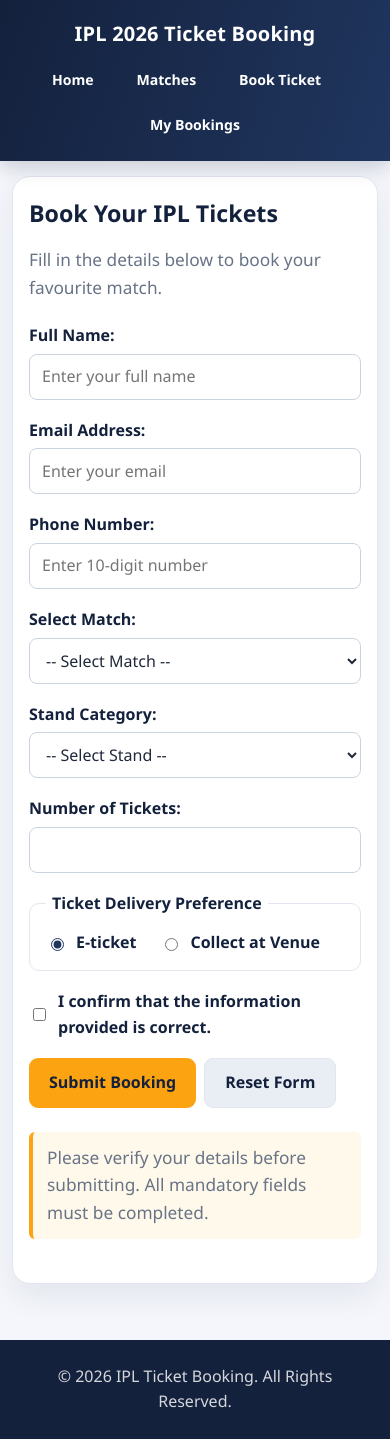
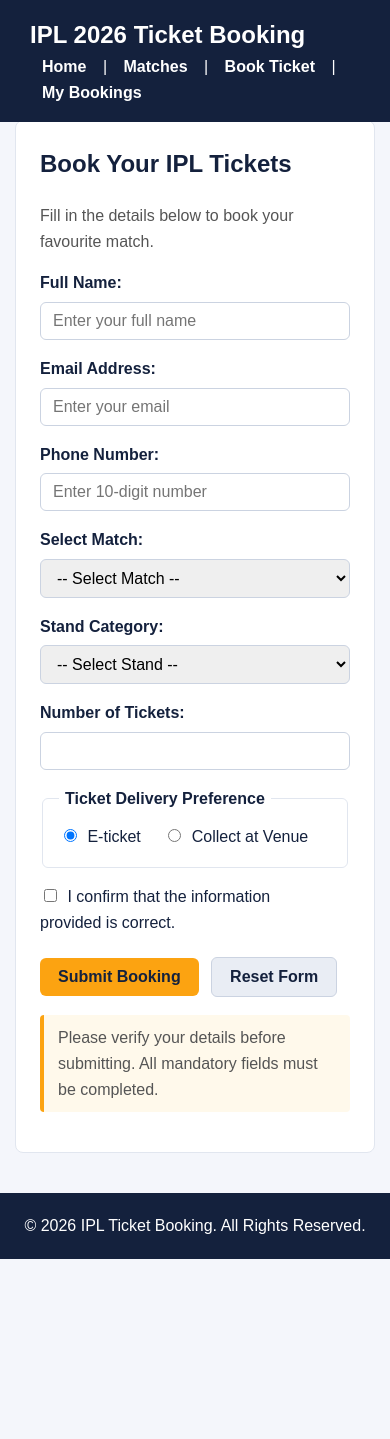
Before and after one commit to hemantksra/IPL_Website, a plain HTML site: page booking.html in a window 390 px wide. After the commit the page ends 1259 px from the top, so only its background shows below. Drawn offline with Linux system fonts and the light colour scheme.

```diff
--- a/styles.css
+++ b/styles.css
@@ -1,530 +1,325 @@
-:root {
-  --primary: #14213d;
-  --primary-light: #20365f;
-  --accent: #fca311;
-  --accent-hover: #e89100;
-  --background: #f4f6fb;
-  --surface: #ffffff;
-  --text: #20283a;
-  --muted: #687386;
-  --border: #e1e6ef;
-  --success: #16865b;
-  --shadow: 0 12px 30px rgba(20, 33, 61, 0.08);
-}
-
+/* Basic layout and reset */
 * {
   box-sizing: border-box;
 }
 
-html {
-  scroll-behavior: smooth;
-  scroll-padding-top: 110px;
+body {
+  margin: 0;
+  padding-top: 100px;
+  font-family: Arial, sans-serif;
+  line-height: 1.6;
+  background-color: #f4f6fb;
+  color: #20283a;
 }
 
-body {
-  margin: 0;
-  padding-top: 126px;
-  background: var(--background);
-  color: var(--text);
-  font-family: "Segoe UI", Arial, sans-serif;
-  line-height: 1.6;
-}
-
+/* Header & Navigation */
 header {
   position: fixed;
+  top: 0;
+  left: 0;
+  width: 100%;
+  background-color: #14213d;
+  color: #ffffff;
+  padding: 16px 30px;
+  display: flex;
+  justify-content: space-between;
+  align-items: center;
+  flex-wrap: wrap;
   z-index: 1000;
-  inset: 0 0 auto;
-  display: flex;
-  align-items: center;
-  justify-content: space-between;
-  flex-wrap: wrap;
-  gap: 12px 24px;
-  padding: 18px clamp(20px, 6vw, 88px);
-  color: #fff;
-  background: linear-gradient(110deg, var(--primary), var(--primary-light));
-  box-shadow: 0 5px 20px rgba(10, 20, 40, 0.2);
 }
 
 header h1 {
   margin: 0;
-  color: #fff;
-  font-size: clamp(1.25rem, 2.5vw, 1.8rem);
-  letter-spacing: 0.2px;
-}
-
-nav {
-  display: flex;
-  align-items: center;
-  flex-wrap: wrap;
-  gap: 8px;
-}
-
-nav {
-  color: transparent;
+  font-size: 1.5rem;
+  color: #ffffff;
 }
 
 nav a {
-  padding: 8px 12px;
-  border-radius: 8px;
-  color: #fff;
-  font-size: 0.95rem;
-  font-weight: 600;
+  color: #ffffff;
   text-decoration: none;
-  transition:
-    background 160ms ease,
-    color 160ms ease,
-    transform 160ms ease;
+  padding: 6px 12px;
+  border-radius: 4px;
+  font-weight: bold;
 }
 
-nav a:hover,
-nav a:focus-visible {
-  color: var(--primary);
-  background: var(--accent);
-  transform: translateY(-1px);
-  outline: none;
+nav a:hover {
+  background-color: #fca311;
+  color: #14213d;
 }
 
+/* Page content */
 main {
-  width: min(1120px, calc(100% - 40px));
-  margin: 34px auto 56px;
+  max-width: 1000px;
+  margin: 20px auto 40px auto;
+  padding: 0 15px;
 }
 
-main > section {
-  margin: 26px 0;
-  padding: clamp(22px, 4vw, 38px);
-  border: 1px solid var(--border);
-  border-radius: 18px;
-  background: var(--surface);
-  box-shadow: var(--shadow);
+.booking-main {
+  max-width: 750px;
 }
 
+section {
+  background-color: #ffffff;
+  padding: 24px;
+  margin-bottom: 24px;
+  border-radius: 8px;
+  border: 1px solid #e1e6ef;
+}
+
+/* Hero Section */
+.hero-section {
+  text-align: center;
+  background-color: #14213d;
+  color: #ffffff;
+}
+
+.hero-section h2,
+.hero-section p {
+  color: #ffffff;
+}
+
+/* Typography */
 h2 {
-  margin: 0 0 18px;
-  color: var(--primary);
-  font-size: clamp(1.45rem, 3vw, 2rem);
-  line-height: 1.25;
+  margin-top: 0;
+  color: #14213d;
 }
 
 h3 {
-  margin: 24px 0 10px;
-  color: var(--primary-light);
+  color: #20365f;
 }
 
 p {
-  color: var(--muted);
+  color: #555555;
 }
 
-ul {
-  padding-left: 22px;
-}
-
-li {
-  margin: 6px 0;
-}
-
-main > section:first-child {
-  min-height: 310px;
-  display: flex;
-  flex-direction: column;
-  align-items: center;
-  justify-content: center;
-  text-align: center;
-  border: 0;
-  color: #fff;
-  background: linear-gradient(125deg, #14213d 0%, #244b78 58%, #087e8b 100%);
-  box-shadow: 0 18px 36px rgba(20, 33, 61, 0.18);
-}
-
-main > section:first-child h2,
-main > section:first-child p {
-  color: #fff;
-}
-
-main > section:first-child h2 {
-  max-width: 720px;
-  font-size: clamp(2rem, 5vw, 3.2rem);
-}
-
-main > section:first-child p {
-  margin: 0 0 22px;
-  color: rgba(255, 255, 255, 0.86);
-  font-size: 1.08rem;
-}
-
+/* Buttons */
 button {
-  display: inline-block;
-  margin: 5px 6px 5px 0;
-  padding: 11px 20px;
-  border: 0;
-  border-radius: 9px;
-  color: var(--primary);
-  background: var(--accent);
-  font: inherit;
-  font-weight: 700;
+  background-color: #fca311;
+  color: #14213d;
+  border: none;
+  padding: 10px 18px;
+  border-radius: 6px;
+  font-size: 1rem;
+  font-weight: bold;
   cursor: pointer;
-  transition:
-    background 160ms ease,
-    transform 160ms ease,
-    box-shadow 160ms ease;
 }
 
 button:hover {
-  background: var(--accent-hover);
-  transform: translateY(-2px);
-  box-shadow: 0 7px 16px rgba(0, 0, 0, 0.16);
+  background-color: #e89100;
 }
 
-button:focus-visible,
-a:focus-visible,
-input:focus-visible,
-select:focus-visible {
-  outline: 3px solid rgba(252, 163, 17, 0.55);
-  outline-offset: 2px;
+.hero-section button:last-child {
+  background-color: transparent;
+  color: #ffffff;
+  border: 1px solid #ffffff;
+  margin-left: 8px;
 }
 
-main > section:first-child a {
-  text-decoration: none;
+.hero-section button:last-child:hover {
+  background-color: #ffffff;
+  color: #14213d;
 }
 
-main > section:first-child button:last-child {
-  color: #fff;
-  background: transparent;
-  border: 1px solid rgba(255, 255, 255, 0.75);
+.reset-button {
+  background-color: #e9edf4;
+  color: #14213d;
+  border: 1px solid #cbd3e1;
+  margin-left: 8px;
 }
 
-main > section:first-child button:last-child:hover {
-  color: var(--primary);
-  background: #fff;
+.reset-button:hover {
+  background-color: #dbe2ed;
 }
 
+/* Tables */
 table {
   width: 100%;
-  margin: 18px 0 4px;
   border-collapse: collapse;
-  overflow: hidden;
-  border: 1px solid var(--border);
-  border-radius: 12px;
-  background: var(--surface);
+  margin-top: 15px;
 }
 
 th,
 td {
-  padding: 13px 14px;
-  border-bottom: 1px solid var(--border);
+  padding: 10px 12px;
+  border: 1px solid #e1e6ef;
   text-align: left;
-  vertical-align: middle;
 }
 
 th {
-  color: #fff;
-  background: var(--primary);
-  font-size: 0.9rem;
-  white-space: nowrap;
+  background-color: #14213d;
+  color: #ffffff;
 }
 
-tbody tr:nth-child(even),
 tr:nth-child(even) {
-  background: #f8faff;
-}
-
-tr:last-child td {
-  border-bottom: 0;
+  background-color: #f8faff;
 }
 
 td a {
   color: #075f9b;
-  font-weight: 700;
+  font-weight: bold;
   text-decoration: none;
 }
 
 td a:hover {
-  color: var(--success);
   text-decoration: underline;
 }
 
+/* Forms */
+form {
+  display: grid;
+  grid-template-columns: 1fr 1fr;
+  gap: 16px;
+  margin-top: 15px;
+}
+
+.form-field {
+  display: flex;
+  flex-direction: column;
+}
+
 label {
-  display: inline-block;
-  margin: 10px 0 6px;
-  color: var(--primary);
-  font-weight: 650;
+  font-weight: bold;
+  margin-bottom: 6px;
+  color: #14213d;
 }
 
 input,
 select {
-  min-height: 42px;
   padding: 9px 12px;
   border: 1px solid #cbd3e1;
-  border-radius: 8px;
-  color: var(--text);
-  background: #fff;
-  font: inherit;
+  border-radius: 6px;
+  font-size: 1rem;
 }
 
-input {
-  max-width: 100%;
+input[type="radio"],
+input[type="checkbox"] {
+  width: auto;
+  margin-right: 6px;
 }
 
-form {
-  display: grid;
-  grid-template-columns: minmax(150px, 190px) minmax(180px, 1fr);
-  align-items: center;
-  gap: 12px 18px;
-  max-width: 680px;
+.form-preferences,
+.terms-field,
+.form-actions {
+  grid-column: 1 / -1;
 }
 
-form label {
+.form-preferences {
+  border: 1px solid #e1e6ef;
+  border-radius: 6px;
+  padding: 12px 16px;
+}
+
+.form-preferences legend {
+  font-weight: bold;
+  color: #14213d;
+  padding: 0 6px;
+}
+
+.choice-label {
+  display: inline-block;
+  margin-right: 18px;
+  font-weight: normal;
+}
+
+.form-note {
+  margin-top: 18px;
+  padding: 10px 14px;
+  background-color: #fff9eb;
+  border-left: 4px solid #fca311;
+  border-radius: 4px;
+}
+
+/* Aside Booking Summary */
+aside {
+  margin-top: 20px;
+  padding: 16px;
+  background-color: #fff9eb;
+  border: 1px solid #f2d28d;
+  border-radius: 6px;
+}
+
+aside h3:last-child {
+  color: #16865b;
+}
+
+/* Guidelines */
+#guidelines article {
+  margin: 12px 0;
+  padding: 12px 14px;
+  background-color: #fbfcff;
+  border-left: 4px solid #fca311;
+  border-radius: 4px;
+}
+
+/* Footer */
+footer {
+  text-align: center;
+  padding: 20px;
+  background-color: #14213d;
+  color: #ffffff;
+}
+
+footer p {
+  color: #ffffff;
   margin: 0;
 }
 
-form br {
-  display: none;
+/* Toast Notification Styles */
+.toast-container {
+  position: fixed;
+  bottom: 20px;
+  right: 20px;
+  z-index: 2000;
+  display: flex;
+  flex-direction: column;
+  gap: 10px;
+  max-width: 350px;
 }
 
-form button {
-  grid-column: 2;
-  justify-self: start;
-  margin-top: 8px;
+.toast {
+  background-color: #ffffff;
+  color: #20283a;
+  border: 1px solid #cbd3e1;
+  border-left: 5px solid #14213d;
+  border-radius: 6px;
+  padding: 12px 16px;
+  box-shadow: 0 4px 12px rgba(0, 0, 0, 0.15);
+  display: flex;
+  align-items: center;
+  justify-content: space-between;
+  gap: 12px;
 }
 
-aside {
-  margin-top: 28px;
-  padding: 22px;
-  border: 1px solid #f2d28d;
-  border-radius: 14px;
-  background: #fff9eb;
+.toast-success {
+  border-left-color: #16865b;
 }
 
-aside h3 {
-  margin-top: 0;
-  color: var(--primary);
+.toast-info {
+  border-left-color: #0d6efd;
 }
 
-aside p {
-  margin: 7px 0;
+.toast-message {
+  font-size: 0.95rem;
+  line-height: 1.4;
 }
 
-aside h3:last-child {
-  margin: 18px 0 0;
-  color: var(--success);
+.toast-close {
+  background: none;
+  border: none;
+  color: #687386;
+  font-size: 1rem;
+  font-weight: bold;
+  cursor: pointer;
+  padding: 0 4px;
 }
 
-#guidelines article {
-  margin: 14px 0;
-  padding: 16px 18px;
-  border: 1px solid var(--border);
-  border-left: 4px solid var(--accent);
-  border-radius: 10px;
-  background: #fbfcff;
+.toast-close:hover {
+  color: #20283a;
 }
 
-#guidelines article h3 {
-  margin: 0 0 5px;
-}
-
-#guidelines article p {
-  margin: 0;
-}
-
-footer {
-  padding: 24px 20px;
-  color: #fff;
-  text-align: center;
-  background: var(--primary);
-}
-
-footer p {
-  margin: 0;
-  color: rgba(255, 255, 255, 0.82);
-}
-
-@media (max-width: 760px) {
-  body {
-    padding-top: 150px;
-  }
-
-  header {
-    justify-content: center;
-    text-align: center;
-  }
-
-  nav {
-    justify-content: center;
-  }
-
-  nav a {
-    padding: 7px 9px;
-    font-size: 0.88rem;
-  }
-
-  main {
-    width: min(100% - 24px, 1120px);
-    margin-top: 20px;
-  }
-
-  main > section {
-    padding: 22px 16px;
-  }
-
-  #matches {
-    overflow-x: auto;
-  }
-
-  #matches table {
-    min-width: 760px;
-  }
-
+/* Responsive adjustment */
+@media (max-width: 650px) {
   form {
     grid-template-columns: 1fr;
-    gap: 7px;
-  }
-
-  form label {
-    margin-top: 8px;
-  }
-
-  form button {
-    grid-column: 1;
   }
 }
-
-@media (prefers-reduced-motion: reduce) {
-  html {
-    scroll-behavior: auto;
-  }
-
-  *,
-  *::before,
-  *::after {
-    transition-duration: 0.01ms !important;
-  }
-}
-
-.booking-main {
-  max-width: 820px;
-}
-
-.booking-main > .booking-page {
-  display: block;
-  min-height: auto;
-  align-items: stretch;
-  justify-content: flex-start;
-  color: var(--text);
-  text-align: left;
-  background: var(--surface) !important;
-  border: 1px solid var(--border);
-  box-shadow: var(--shadow);
-}
-
-.booking-main > .booking-page h2 {
-  max-width: none;
-  font-size: clamp(1.45rem, 3vw, 2rem);
-  color: var(--primary) !important;
-}
-
-.booking-main > .booking-page p {
-  color: var(--muted) !important;
-}
-
-.booking-page > p {
-  margin-bottom: 24px;
-}
-
-.booking-page form {
-  display: grid;
-  grid-template-columns: 1fr 1fr;
-  gap: 18px 20px;
-  max-width: none;
-}
-
-.booking-page .form-field {
-  display: flex;
-  flex-direction: column;
-  gap: 5px;
-}
-
-.booking-page .form-field label {
-  margin: 0;
-}
-
-.booking-page input,
-.booking-page select {
-  width: 100%;
-  min-height: 46px;
-}
-
-.booking-page input[type="checkbox"],
-.booking-page input[type="radio"] {
-  width: auto;
-  min-height: auto;
-  accent-color: var(--primary-light);
-}
-
-.booking-page .form-preferences {
-  grid-column: 1 / -1;
-  display: flex;
-  flex-wrap: wrap;
-  gap: 12px 24px;
-  margin: 0;
-  padding: 14px 16px;
-  border: 1px solid var(--border);
-  border-radius: 10px;
-}
-
-.booking-page .form-preferences legend {
-  padding: 0 6px;
-  color: var(--primary);
-  font-weight: 700;
-}
-
-.booking-page .choice-label {
-  display: inline-flex;
-  align-items: center;
-  gap: 9px;
-  margin: 0;
-}
-
-.booking-page .terms-field {
-  grid-column: 1 / -1;
-}
-
-.booking-page .form-actions {
-  grid-column: 1 / -1;
-  display: flex;
-  flex-wrap: wrap;
-  gap: 8px;
-}
-
-.booking-page .form-actions button {
-  margin: 0;
-}
-
-.booking-page .form-actions .reset-button {
-  color: var(--primary) !important;
-  background: #e9edf4 !important;
-  border: 1px solid var(--border) !important;
-}
-
-.booking-page .form-actions .reset-button:hover {
-  background: #dbe2ed !important;
-  color: var(--primary) !important;
-}
-
-.booking-page .form-note {
-  margin-top: 24px;
-  padding: 12px 14px;
-  border-left: 4px solid var(--accent);
-  border-radius: 6px;
-  background: #fff9eb;
-}
-
-@media (max-width: 650px) {
-  .booking-page form {
-    grid-template-columns: 1fr;
-  }
-
-  .booking-page .form-preferences,
-  .booking-page .terms-field,
-  .booking-page .form-actions {
-    grid-column: 1;
-  }
-}
```
Also changed, not shown: app.js (added, +94 -0 lines), booking.html (+2 -0 lines), index.html (+6 -4 lines).
